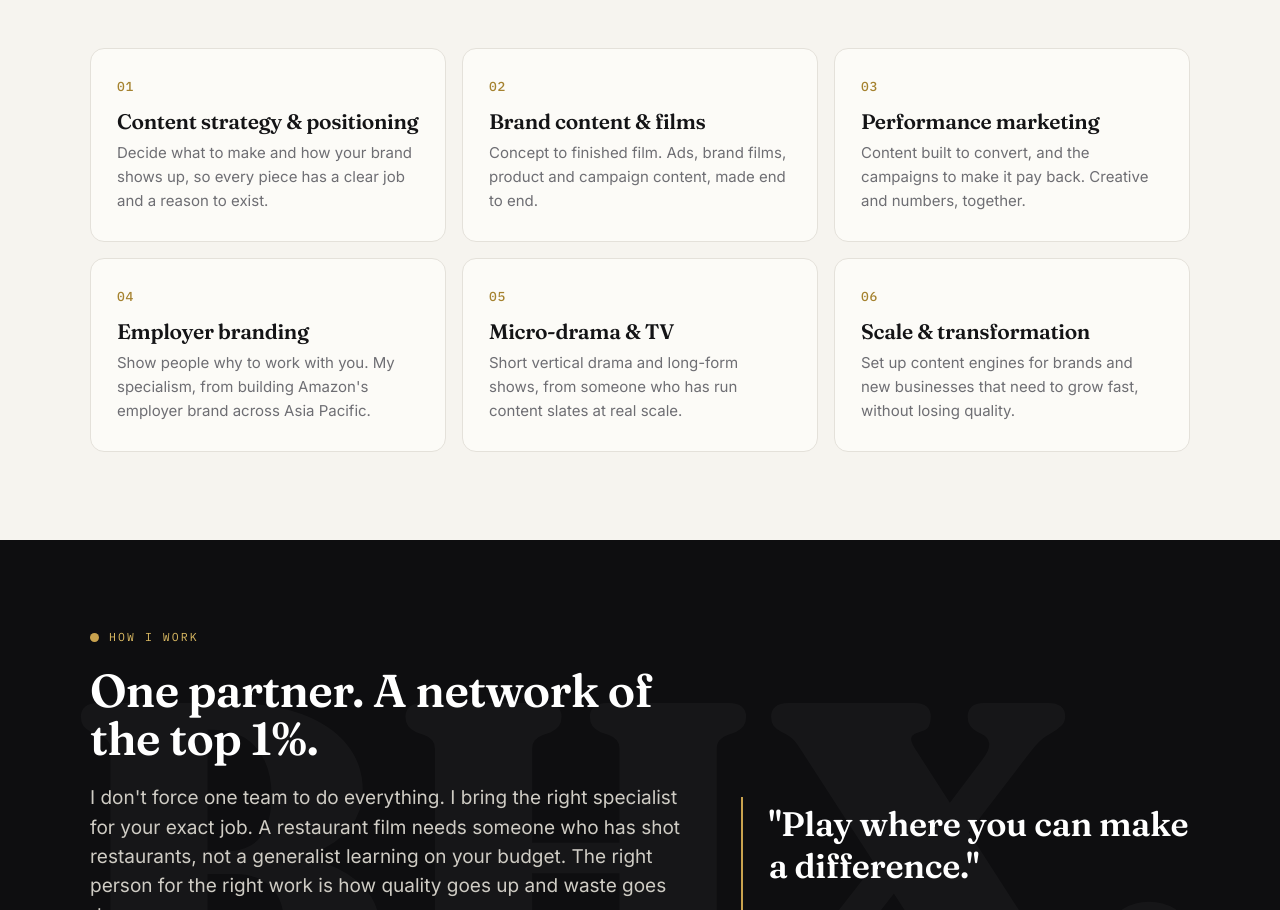
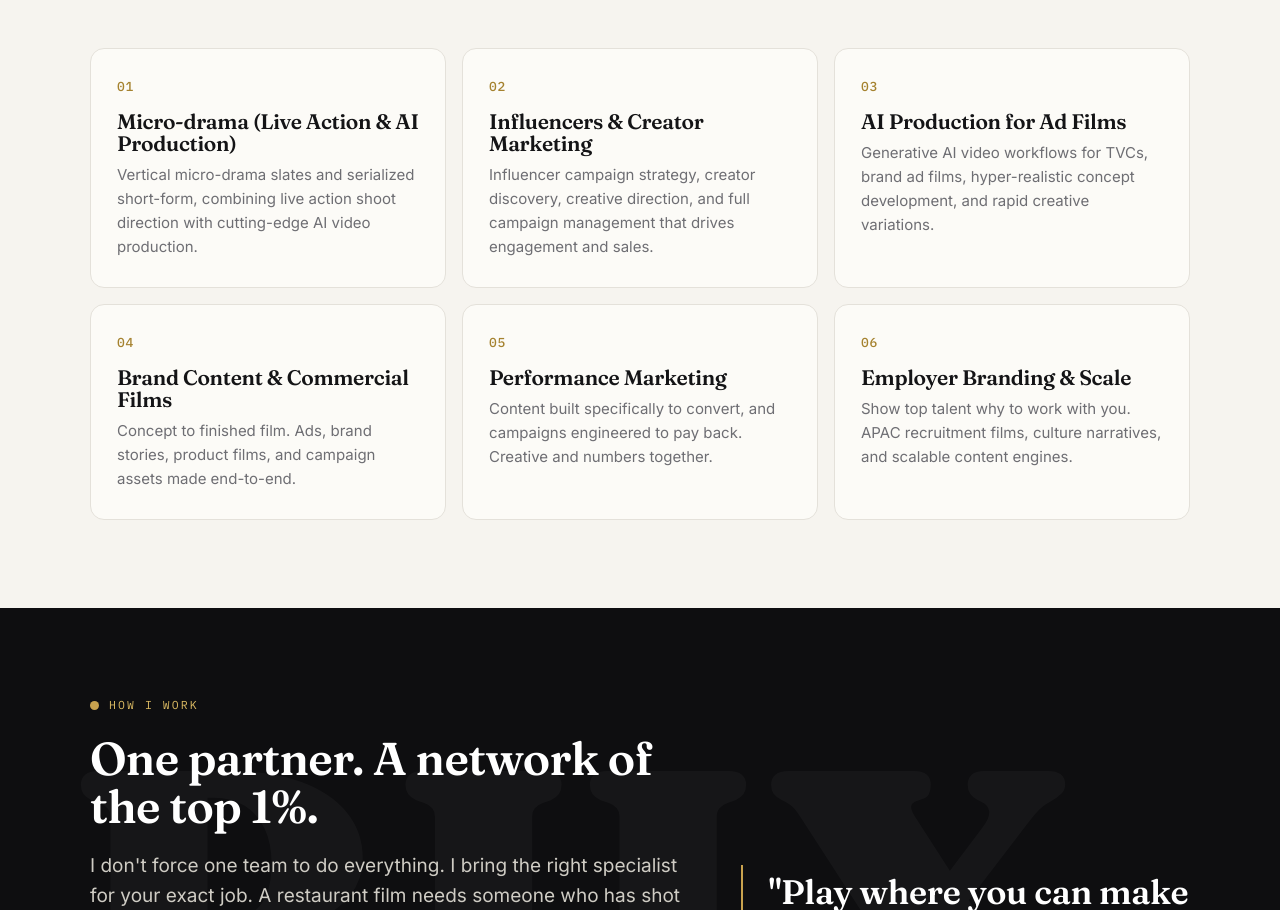
Before and after one commit to veenavikas/BHXmedia, a React (Vite) app: page / in a window 1280 px wide. Shown: the part 1590-2500 px from the top of the page. Built offline with nearby package versions, Linux system fonts and the light colour scheme.

Commit message:
Add Micro-drama (live action & AI), Influencers, and AI production for ad films categories

```diff
--- a/src/components/Services.jsx
+++ b/src/components/Services.jsx
@@ -10,12 +10,12 @@ export default function Services() {
           <p>From a single film to a full content engine. Whatever you need, I bring the specialist who does that one thing best.</p>
         </div>
         <div className="grid-svc">
-          <div className="svc rv"><div className="num">01</div><h3>Content strategy &amp; positioning</h3><p>Decide what to make and how your brand shows up, so every piece has a clear job and a reason to exist.</p></div>
-          <div className="svc rv"><div className="num">02</div><h3>Brand content &amp; films</h3><p>Concept to finished film. Ads, brand films, product and campaign content, made end to end.</p></div>
-          <div className="svc rv"><div className="num">03</div><h3>Performance marketing</h3><p>Content built to convert, and the campaigns to make it pay back. Creative and numbers, together.</p></div>
-          <div className="svc rv"><div className="num">04</div><h3>Employer branding</h3><p>Show people why to work with you. My specialism, from building Amazon's employer brand across Asia Pacific.</p></div>
-          <div className="svc rv"><div className="num">05</div><h3>Micro-drama &amp; TV</h3><p>Short vertical drama and long-form shows, from someone who has run content slates at real scale.</p></div>
-          <div className="svc rv"><div className="num">06</div><h3>Scale &amp; transformation</h3><p>Set up content engines for brands and new businesses that need to grow fast, without losing quality.</p></div>
+          <div className="svc rv"><div className="num">01</div><h3>Micro-drama (Live Action &amp; AI Production)</h3><p>Vertical micro-drama slates and serialized short-form, combining live action shoot direction with cutting-edge AI video production.</p></div>
+          <div className="svc rv"><div className="num">02</div><h3>Influencers &amp; Creator Marketing</h3><p>Influencer campaign strategy, creator discovery, creative direction, and full campaign management that drives engagement and sales.</p></div>
+          <div className="svc rv"><div className="num">03</div><h3>AI Production for Ad Films</h3><p>Generative AI video workflows for TVCs, brand ad films, hyper-realistic concept development, and rapid creative variations.</p></div>
+          <div className="svc rv"><div className="num">04</div><h3>Brand Content &amp; Commercial Films</h3><p>Concept to finished film. Ads, brand stories, product films, and campaign assets made end-to-end.</p></div>
+          <div className="svc rv"><div className="num">05</div><h3>Performance Marketing</h3><p>Content built specifically to convert, and campaigns engineered to pay back. Creative and numbers together.</p></div>
+          <div className="svc rv"><div className="num">06</div><h3>Employer Branding &amp; Scale</h3><p>Show top talent why to work with you. APAC recruitment films, culture narratives, and scalable content engines.</p></div>
         </div>
       </div>
     </section>
--- a/src/data/siteData.js
+++ b/src/data/siteData.js
@@ -74,44 +74,44 @@ export const SITE_DATA = {
     items: [
       {
         num: "01",
-        title: "Brand films & video",
-        desc: "Ad films, brand stories, and product films that hold attention and sell.",
-        proof: "Directed for Microsoft, Lonza, GMR. Built Amazon India's in-house studio."
+        title: "Micro-drama (Live Action & AI Production)",
+        desc: "Vertical micro-drama slates and serialized short-form, combining live action shoot direction with cutting-edge AI video production from script to slate.",
+        proof: "Scaled Kuku TV from 15 to 58+ shows across four South Indian languages."
       },
       {
         num: "02",
-        title: "Influencer & creator marketing",
-        desc: "Creator strategy, sourcing, briefs, and full campaign management, matched to the outcome you want.",
-        proof: "Runs an 80,000-subscriber channel, so I read creators from both sides."
+        title: "Influencers & Creator Marketing",
+        desc: "Influencer campaign strategy, creator discovery, creative direction, and full campaign management, engineered to drive engagement and sales.",
+        proof: "Runs an 80,000-subscriber channel, reading and managing creators from both sides."
       },
       {
         num: "03",
-        title: "Performance content",
-        desc: "Content built to convert across D2C, e-commerce, and paid, not just to look good.",
-        proof: "Ran performance and marketplace content, including GI-tagged handicrafts."
+        title: "AI Production for Ad Films",
+        desc: "Generative AI video workflows for TVCs, brand ad films, hyper-realistic concept development, and rapid creative variations at scale.",
+        proof: "Directed ad films for Microsoft, Lonza, GMR. Built Amazon India's in-house studio."
       },
       {
         num: "04",
-        title: "Micro-drama & short-form",
-        desc: "Vertical micro-drama and serialized short-form, from script to slate, end to end.",
-        proof: "Scaled Kuku TV from 15 to 58+ shows across four South Indian languages."
+        title: "Brand Films & Commercials",
+        desc: "Ad films, brand stories, and product films that hold attention, build trust, and sell.",
+        proof: "500+ TVCs and brand films produced across Amazon India and top global brands."
       },
       {
         num: "05",
-        title: "Employer branding",
-        desc: "Recruitment films, culture content, and EVP that actually helps you hire.",
+        title: "Performance Content & Conversion",
+        desc: "Content built specifically to convert across D2C, e-commerce, and paid channels.",
+        proof: "Ran performance and marketplace content, including GI-tagged Indian handicrafts."
+      },
+      {
+        num: "06",
+        title: "Employer Branding",
+        desc: "Recruitment films, culture content, and EVP that helps global capability centers attract top talent.",
         proof: "Head of Content, APAC for Amazon India's employer brand."
       },
       {
-        num: "06",
-        title: "Content strategy & positioning",
-        desc: "What to make, for whom, and why it will sell. Editorial systems and content-to-sales mapping.",
-        proof: "Content read as a product with unit economics, not just creative."
-      },
-      {
         num: "07",
-        title: "Content at scale & studio setup",
-        desc: "In-house content engines, systems, and automation for brand teams and GCCs launching in India.",
+        title: "Content Strategy & Scale",
+        desc: "What to make, for whom, and why it will sell. In-house content engines, systems, and automation.",
         proof: "Delivered 50,000+ assets. Built the tooling to run content industrially."
       },
       {
```
Also changed, not shown: src/components/ServicesView.jsx (+43 -43 lines).
